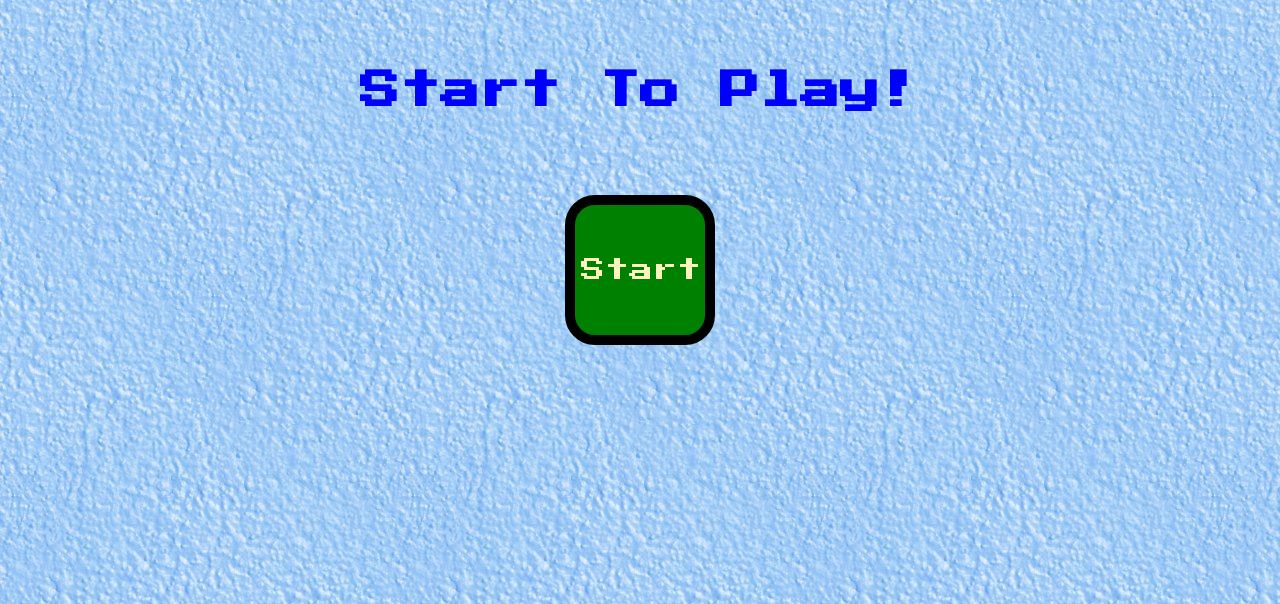
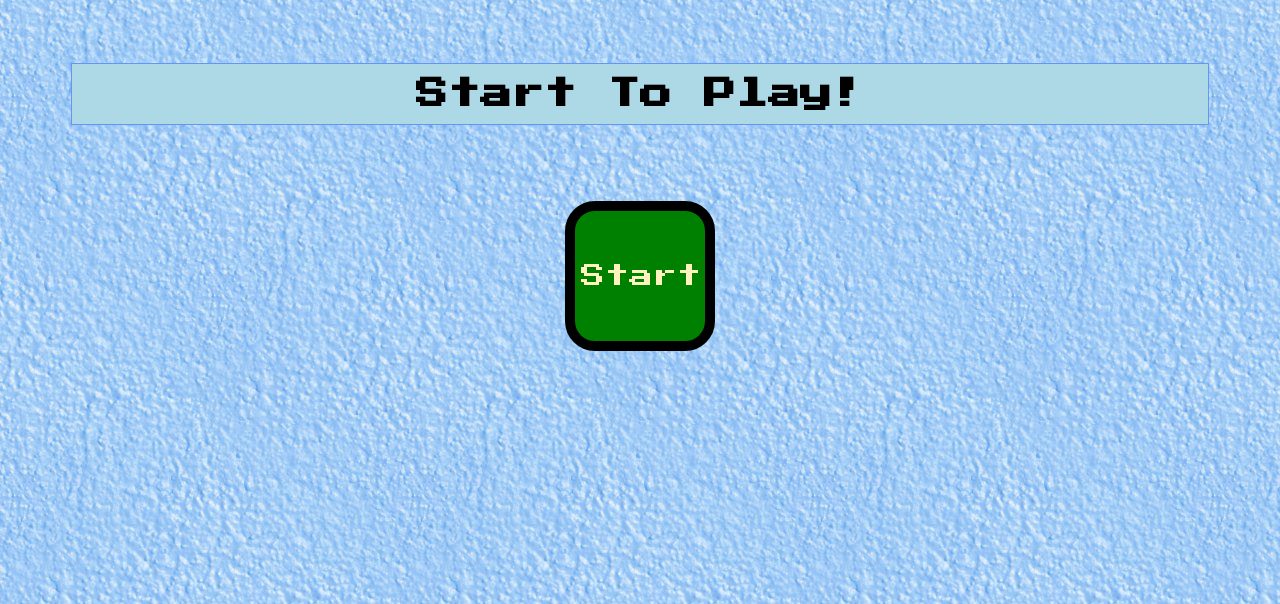
Before and after one commit to sharikmp/sharikmp.github.io, a PHP site: page /simongame/ in a window 1280 px wide. Shown: the top 604 px of the page. Run offline with PHP 8.4, Linux system fonts and the light colour scheme.

Commit message:
Updated CSS

```diff
--- a/simongame/game.js
+++ b/simongame/game.js
@@ -110,8 +110,8 @@ function checkAnswer() {
 function resetGame() {
 	gameOver = false;
 
-	$("#level-title").css("font-size", "3rem");
-	$("#level-title").css("color", "blue");
+	$("#level-title").css("font-size", "2rem");
+	$("#level-title").css("color", "#000");
 
 	$(".container").css("display", "block");
 	$(startButton).css("display", "none");
@@ -137,7 +137,7 @@ function gameOverScreen() {
 	$(".container").css("display", "none");
 	$("#startButton").css("display", "inline");
 	$("#level-title").css("font-size", "2rem");
-	$("#level-title").css("color", "red");
+	$("#level-title").css("color", "rgb(255, 125, 125)");
 	$("#level-title").html("Game Over!");
 	flash("#level-title", 3);
 	var audio = new Audio("sounds/wrong.mp3");
@@ -155,7 +155,9 @@ function flash(arg, num) {
 function showPatterns() {
 	$('.result-patterns').remove();
 	$('.result').append('<div class="result-patterns"></div>');
+
 	if(userClickedPattern.length > 0) {
+		$('.result-patterns').css('border', '1px solid rgb(100, 150, 250)');
 		$('.result-patterns').append('<h2 id="user-pattern">Your Pattern: </h2>');
 		for (var i = 0; i < userClickedPattern.length; i++) {
 			var color = userClickedPattern[i];
--- a/simongame/styles.css
+++ b/simongame/styles.css
@@ -6,10 +6,13 @@ body {
 
 #level-title {
   font-family: 'Press Start 2P', cursive;
-  font-size: 2.5rem;
+  font-size: 2rem;
   margin:  5%;
-  color: blue;
+  color: #000;
   line-height: 3.5rem;
+  background-color: lightblue;
+  border: 1px solid rgb(100, 150, 250);
+  padding: 2px;
 }
 
 .container {
@@ -32,19 +35,19 @@ body {
 }
 
 .red {
-  background-color: red;
+  background-color: rgb(255, 125, 125);
 }
 
 .green {
-  background-color: green;
+  background-color: rgb(130, 250, 170);
 }
 
 .blue {
-  background-color: blue;
+  background-color: rgb(100, 150, 250);
 }
 
 .yellow {
-  background-color: yellow;
+  background-color: rgb(255, 250, 125);
 }
 
 .pressed {
@@ -62,9 +65,15 @@ body {
 
 
 .result {
-  color: blue;
+  color: #000;
   font-family: sans-serif;
 }
+
+.result-patterns {
+  background-color: lightblue;
+  margin: 0% 1%;
+}
+
 
 #actual {
   color: red;
```
